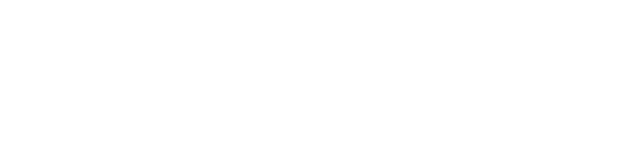
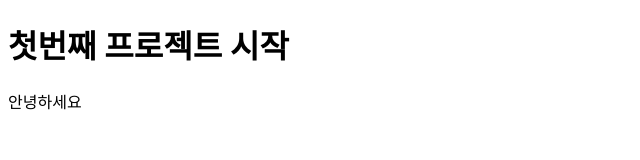
Before and after one commit to c9876543/firstJinhyeokProject, a plain HTML site: page index.html in a window 1280 px wide. Shown: the whole page, without its empty margins (0-640 px from the left). Drawn offline with Linux system fonts and the light colour scheme.

Commit message:
second commit

```diff
--- a/index.html
+++ b/index.html
@@ -1,15 +1,13 @@
 <!DOCTYPE html>
 <html lang="en">
-
 <head>
     <meta charset="UTF-8">
     <meta name="viewport" content="width=device-width, initial-scale=1.0">
     <title>Document</title>
     <link rel="stylesheet" href="style.css">
 </head>
-
 <body>
-
+    <h1>첫번째 프로젝트 시작</h1>
+    <p>안녕하세요</p>
 </body>
-
 </html>
```
